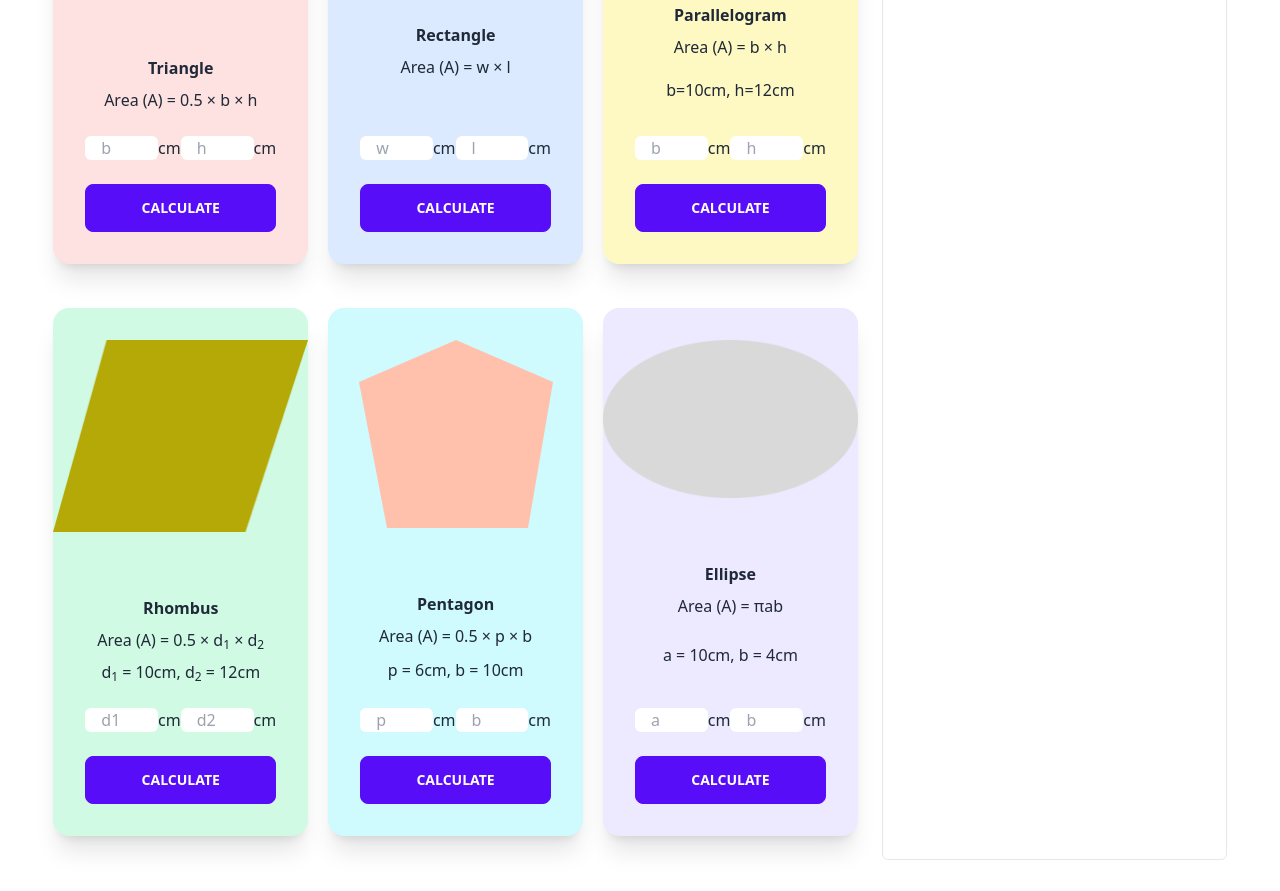
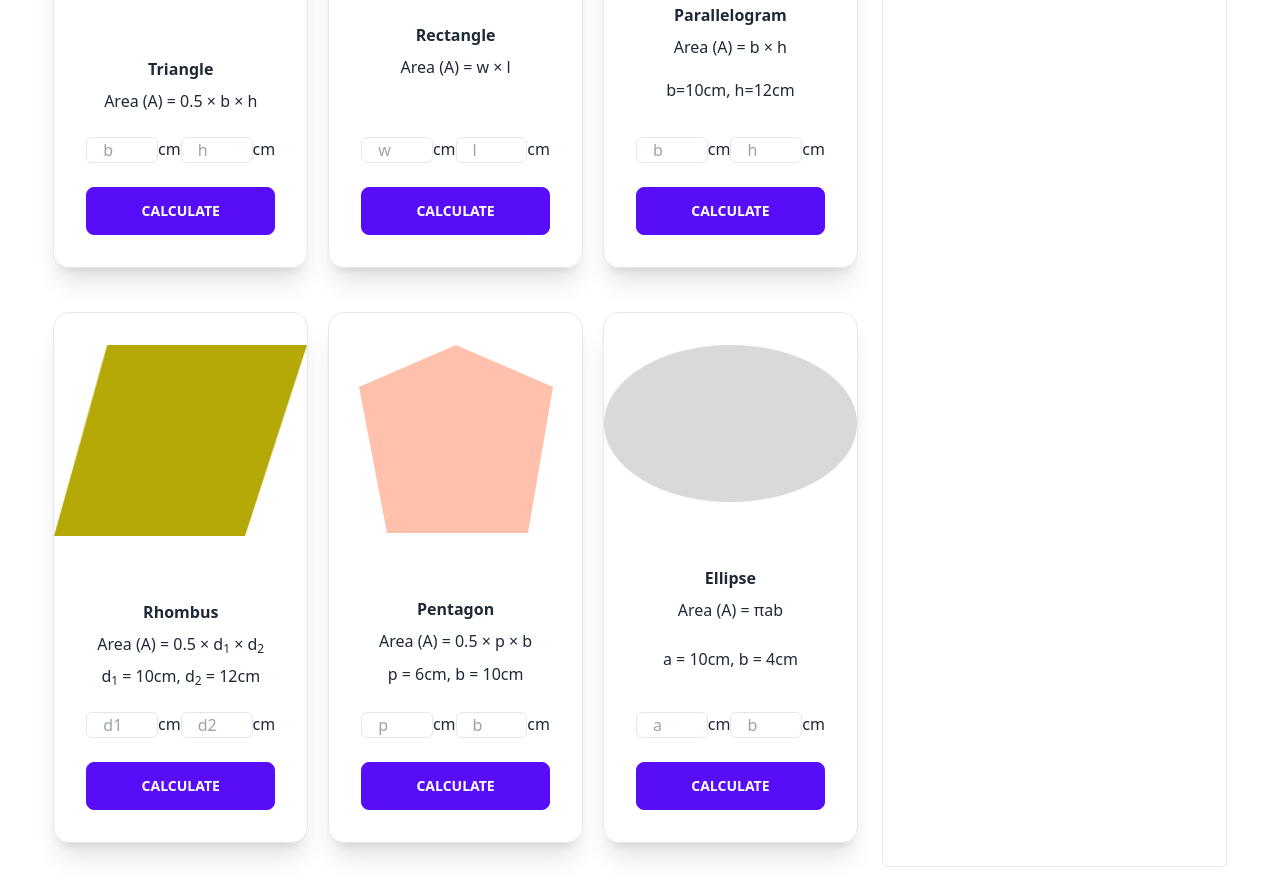
Before and after one commit to mehedi9868/geometry-genius, a plain HTML site: page index.html in a window 1280 px wide. Shown: the part 466-1357 px from the top of the page. Drawn offline with nearby package versions, Linux system fonts and the light colour scheme.

Commit message:
change default color and border

```diff
--- a/index.html
+++ b/index.html
@@ -29,7 +29,7 @@
                 <!-- all cards -->
                 <div id="all-cards" class="grid lg:grid-cols-3 md:grid-cols-2 sm:grid-cols-1 gap-5 lg:w-[70%]">
                     <!-- card 1 -->
-                    <div id="card-one" class="card bg-red-100 w-full shadow-xl mb-6">
+                    <div id="card-one" class="card w-full shadow-xl mb-6 border">
                         <figure class="py-8">
                             <img src="./images/triangle.png" alt="" />
                         </figure>
@@ -37,9 +37,11 @@
                             <h2 id="card-one-title" class="font-bold text-center">Triangle</h2>
                             <p class="text-center">Area (A) = 0.5 &times b &times h</p>
                             <div class="flex justify-between py-4">
-                                <input type="text" id="card-one-base" class="w-[40%] px-4 rounded-md" placeholder="b">
+                                <input type="text" id="card-one-base" class="w-[40%] border px-4 rounded-md"
+                                    placeholder="b">
                                 cm
-                                <input type="text" id="card-one-height" class="w-[40%] px-4 rounded-md" placeholder="h">
+                                <input type="text" id="card-one-height" class="w-[40%] border px-4 rounded-md"
+                                    placeholder="h">
                                 cm
                             </div>
                             <div class="text-center">
@@ -48,7 +50,7 @@
                         </div>
                     </div>
                     <!-- card 2 -->
-                    <div id="card-two" class="card bg-blue-100 w-full shadow-xl mb-6">
+                    <div id="card-two" class="card w-full shadow-xl mb-6 border">
                         <figure class="py-8">
                             <img src="./images/rectangle.png" alt="" />
                         </figure>
@@ -56,9 +58,11 @@
                             <h2 id="card-two-title" class="font-bold text-center">Rectangle</h2>
                             <p class="text-center">Area (A) = w &times l</p>
                             <div class="flex justify-between py-4">
-                                <input type="text" id="card-two-width" class="w-[40%] px-4 rounded-md" placeholder="w">
+                                <input type="text" id="card-two-width" class="w-[40%] border px-4 rounded-md"
+                                    placeholder="w">
                                 cm
-                                <input type="text" id="card-two-length" class="w-[40%] px-4 rounded-md" placeholder="l">
+                                <input type="text" id="card-two-length" class="w-[40%] border px-4 rounded-md"
+                                    placeholder="l">
                                 cm
                             </div>
                             <div class="text-center">
@@ -67,7 +71,7 @@
                         </div>
                     </div>
                     <!-- card 3 -->
-                    <div id="card-three" class="card bg-yellow-100 w-full shadow-xl mb-6">
+                    <div id="card-three" class="card w-full shadow-xl mb-6 border">
                         <figure class="py-8">
                             <img src="./images/parallelogram.png" alt="" />
                         </figure>
@@ -76,9 +80,10 @@
                             <p class="text-center">Area (A) = b &times h</p>
                             <p class="text-center">b=10cm, h=12cm</p>
                             <div class="flex justify-between py-4">
-                                <input type="text" id="card-three-base" class="w-[40%] px-4 rounded-md" placeholder="b">
+                                <input type="text" id="card-three-base" class="w-[40%] border px-4 rounded-md"
+                                    placeholder="b">
                                 cm
-                                <input type="text" id="card-three-height" class="w-[40%] px-4 rounded-md"
+                                <input type="text" id="card-three-height" class="w-[40%] border px-4 rounded-md"
                                     placeholder="h"> cm
                             </div>
                             <div class="text-center">
@@ -87,7 +92,7 @@
                         </div>
                     </div>
                     <!-- card 4 -->
-                    <div id="card-four" class="card bg-emerald-100 w-full shadow-xl mb-6">
+                    <div id="card-four" class="card w-full shadow-xl mb-6 border">
                         <figure class="py-8">
                             <img src="./images/rhombus.png" alt="" />
                         </figure>
@@ -96,9 +101,9 @@
                             <p class="text-center">Area (A) = 0.5 &times d<sub>1</sub> &times d<sub>2</sub></p>
                             <p class="text-center">d<sub>1</sub> = 10cm, d<sub>2</sub> = 12cm</p>
                             <div class="flex justify-between py-4">
-                                <input type="text" id="card-four-diagonal1" class="w-[40%] px-4 rounded-md"
+                                <input type="text" id="card-four-diagonal1" class="w-[40%] border px-4 rounded-md"
                                     placeholder="d1"> cm
-                                <input type="text" id="card-four-diagonal2" class="w-[40%] px-4 rounded-md"
+                                <input type="text" id="card-four-diagonal2" class="w-[40%] border px-4 rounded-md"
                                     placeholder="d2"> cm
                             </div>
                             <div class="text-center">
@@ -107,7 +112,7 @@
                         </div>
                     </div>
                     <!-- card 5 -->
-                    <div id="card-five" class="card bg-cyan-100 w-full shadow-xl mb-6">
+                    <div id="card-five" class="card w-full shadow-xl mb-6 border">
                         <figure class="py-8">
                             <img src="./images/pentagon.png" alt="" />
                         </figure>
@@ -116,8 +121,10 @@
                             <p class="text-center">Area (A) = 0.5 &times p &times b</p>
                             <p class="text-center">p = 6cm, b = 10cm</p>
                             <div class="flex justify-between py-4">
-                                <input type="text" id="card-five-p" class="w-[40%] px-4 rounded-md" placeholder="p"> cm
-                                <input type="text" id="card-five-b" class="w-[40%] px-4 rounded-md" placeholder="b"> cm
+                                <input type="text" id="card-five-p" class="w-[40%] border px-4 rounded-md"
+                                    placeholder="p"> cm
+                                <input type="text" id="card-five-b" class="w-[40%] border px-4 rounded-md"
+                                    placeholder="b"> cm
                             </div>
                             <div class="text-center">
                                 <button id="card-five-btn" class="btn btn-primary w-full">Calculate</button>
@@ -125,7 +132,7 @@
                         </div>
                     </div>
                     <!-- card 6 -->
-                    <div id="card-six" class="card bg-violet-100 w-full shadow-xl mb-6">
+                    <div id="card-six" class="card w-full shadow-xl mb-6 border">
                         <figure class="py-8">
                             <img src="./images/ellipse.png" alt="" />
                         </figure>
@@ -134,8 +141,10 @@
                             <p class="text-center">Area (A) = πab</p>
                             <p class="text-center">a = 10cm, b = 4cm</p>
                             <div class="flex justify-between py-4">
-                                <input type="text" id="card-six-a" class="w-[40%] px-4 rounded-md" placeholder="a"> cm
-                                <input type="text" id="card-six-b" class="w-[40%] px-4 rounded-md" placeholder="b"> cm
+                                <input type="text" id="card-six-a" class="w-[40%] border px-4 rounded-md"
+                                    placeholder="a"> cm
+                                <input type="text" id="card-six-b" class="w-[40%] border px-4 rounded-md"
+                                    placeholder="b"> cm
                             </div>
                             <div class="text-center">
                                 <button id="card-six-btn" class="btn btn-primary w-full">Calculate</button>
```
